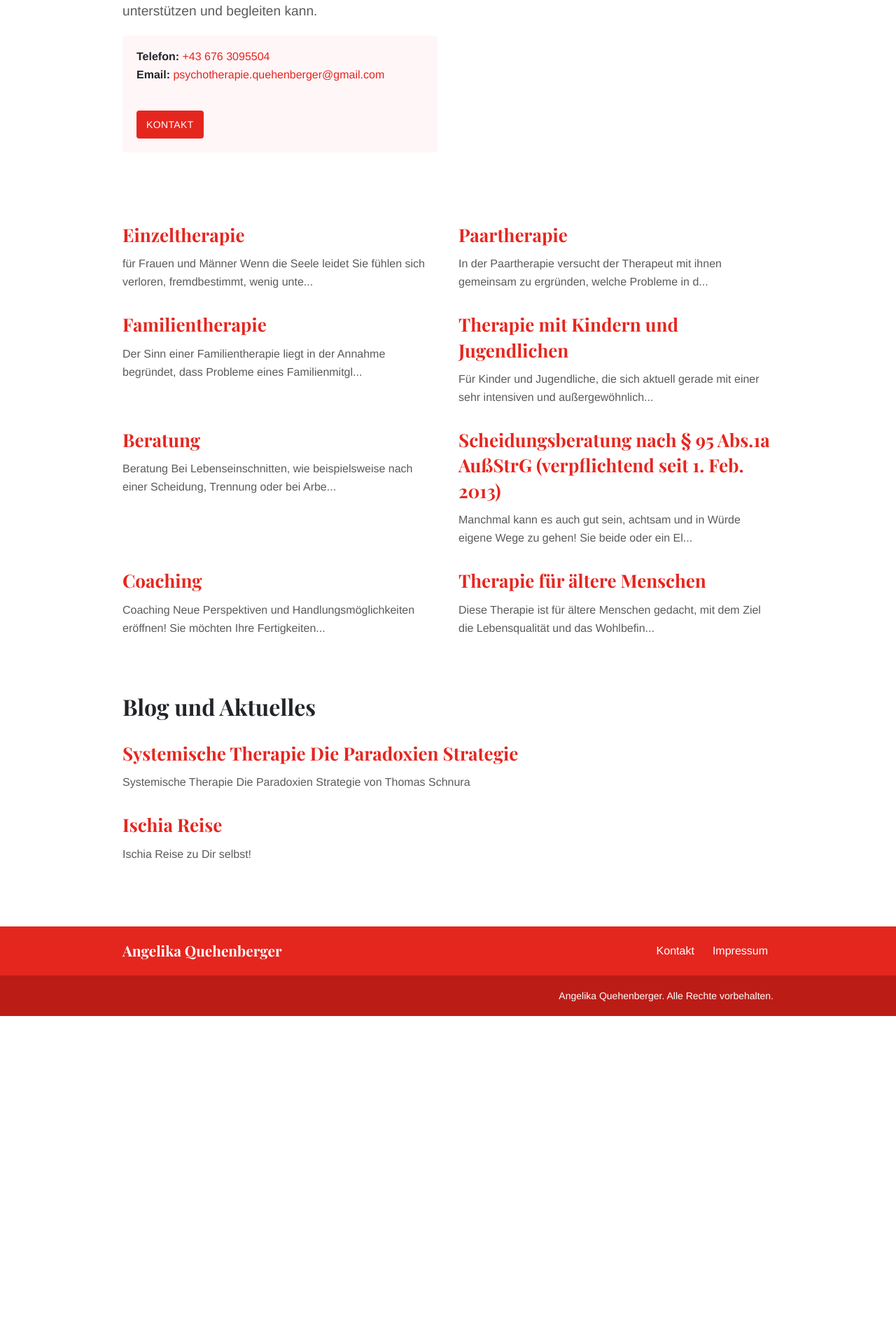
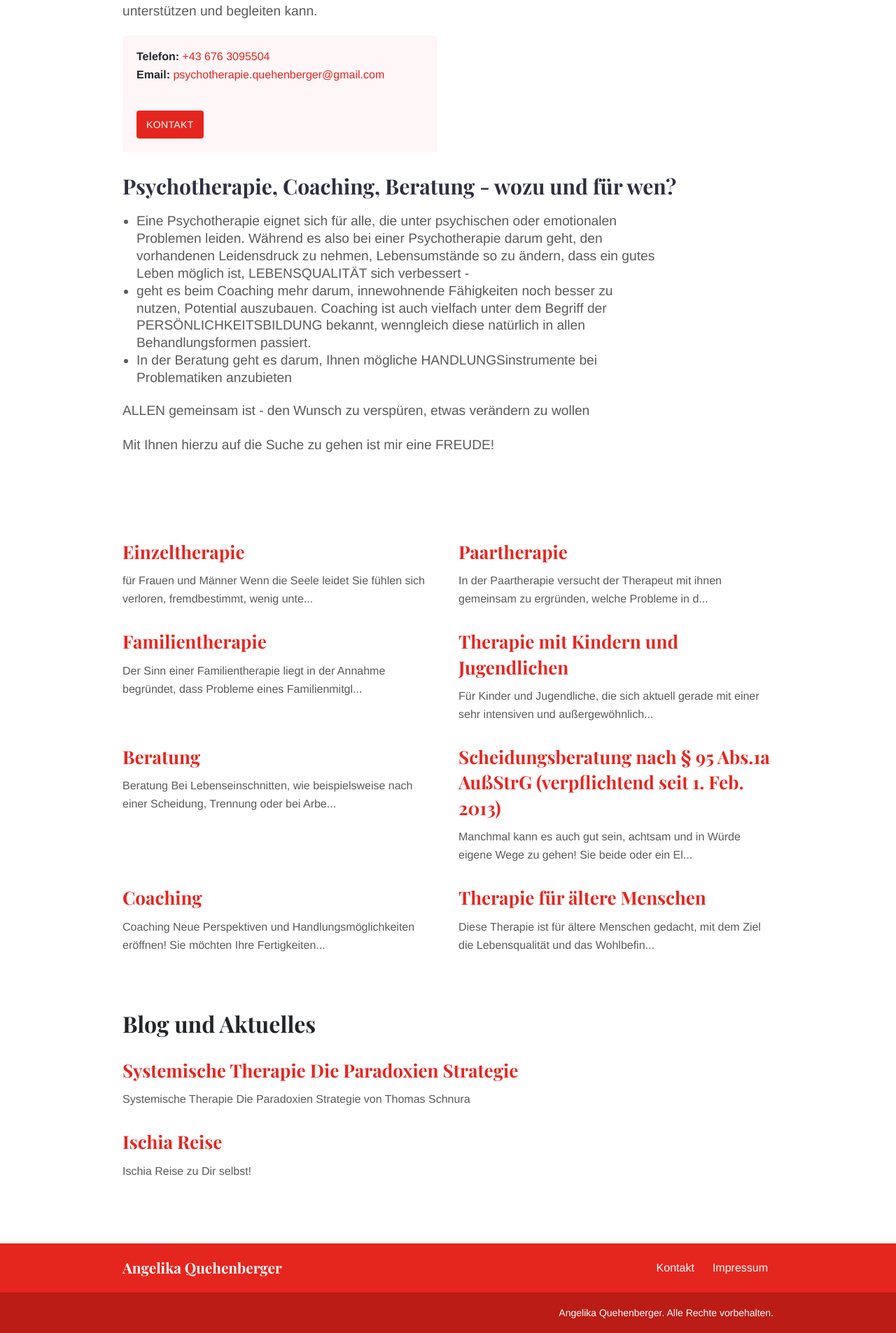
Before and after one commit to dvschnitz/angelika-quehenberger, a Jekyll site: the page built from index.md, in a window 1280 px wide. Shown: the part 669-2574 px from the top of the page at 70% size. Built offline with Jekyll 4.4.1, drawn with Linux system fonts in a browser that asks for light colours; before the commit the page ends 2121 px from its top, so only the background shows below that.

Commit message:
Added addtional introntro text block

```diff
--- a/_layouts/home.html
+++ b/_layouts/home.html
@@ -17,6 +17,28 @@ bodyClass: "page-home"
         <img alt="{{ page.title }}" class="intro-image{% if page.intro_image_absolute %} intro-image-absolute{% endif %}{% if page.intro_image_hide_on_mobile %} intro-image-hide-mobile{% endif %}" src="{{ page.intro_image | relURL }}" />
       </div>
       {% endif %}
+    </div>
+    <div>
+      <h3>Psychotherapie, Coaching, Beratung - wozu und für wen?</h3>
+
+      <ul>
+        <li>
+          Eine Psychotherapie eignet sich für alle, die unter psychischen oder emotionalen Problemen leiden. Während es also bei einer Psychotherapie darum geht, den vorhandenen Leidensdruck zu nehmen, Lebensumstände so zu ändern, dass ein gutes Leben möglich ist, LEBENSQUALITÄT sich verbessert -
+        </li>
+        <li>
+          geht es beim Coaching mehr darum, innewohnende Fähigkeiten noch besser zu nutzen, Potential auszubauen. Coaching ist auch vielfach unter dem Begriff der PERSÖNLICHKEITSBILDUNG bekannt, wenngleich diese natürlich in allen Behandlungsformen passiert.
+        </li>
+        <li>
+          In der Beratung geht es darum, Ihnen mögliche HANDLUNGSinstrumente bei Problematiken anzubieten
+        </li>
+      </ul>
+
+      <p>
+        ALLEN gemeinsam ist - den Wunsch zu verspüren, etwas verändern zu wollen
+      </p>
+      <p>
+        Mit Ihnen hierzu auf die Suche zu gehen ist mir eine FREUDE!
+      </p>
     </div>
   </div>
 </div>
--- a/_sass/components/_intro.scss
+++ b/_sass/components/_intro.scss
@@ -30,6 +30,14 @@
     color: $black;
     font-family: $font-family-base;
   }
+  h3 {
+    margin-top: 30px;
+    color: $black;
+    font-size: 30px;
+    font-weight: bold;
+    line-height: 1.2;
+    font-family: $font-family-heading;
+  }
   p {
     font-size: 1.2rem;
     font-weight: light;
@@ -39,7 +47,19 @@
       width: 80%;
     }
   }
+  ul {
+    margin-left: 20px;
+    margin-bottom: 20px;
+    margin-top: 20px;
+    font-size: 1.2rem;
+    font-weight: light;
+    color: $steel;
+    @include media-breakpoint-up(md) {
+      width: 80%
+    }
+  }
 }
+
 
 .intro-small {
   padding-top: 100px;
```
Also changed, not shown: 3 other files.
